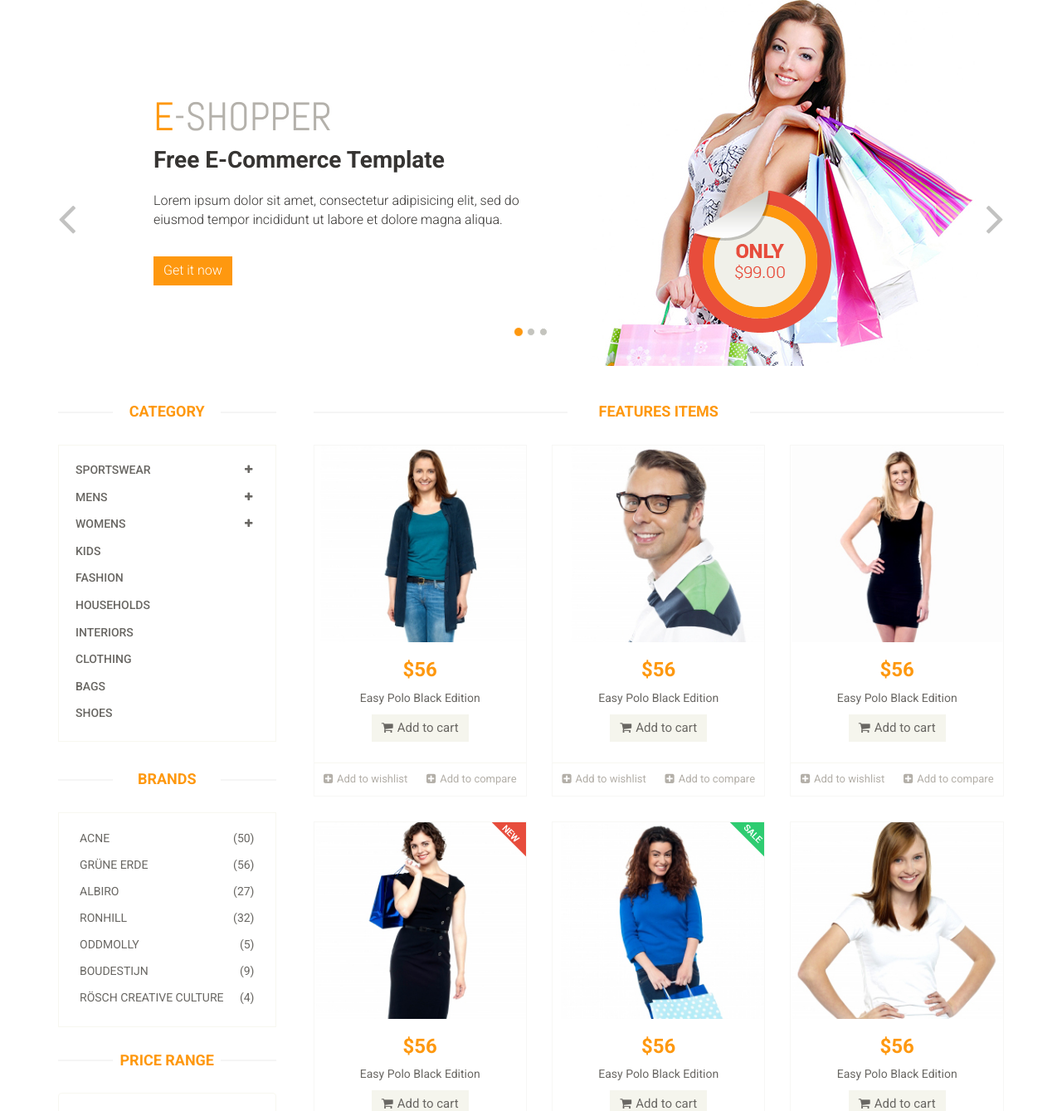
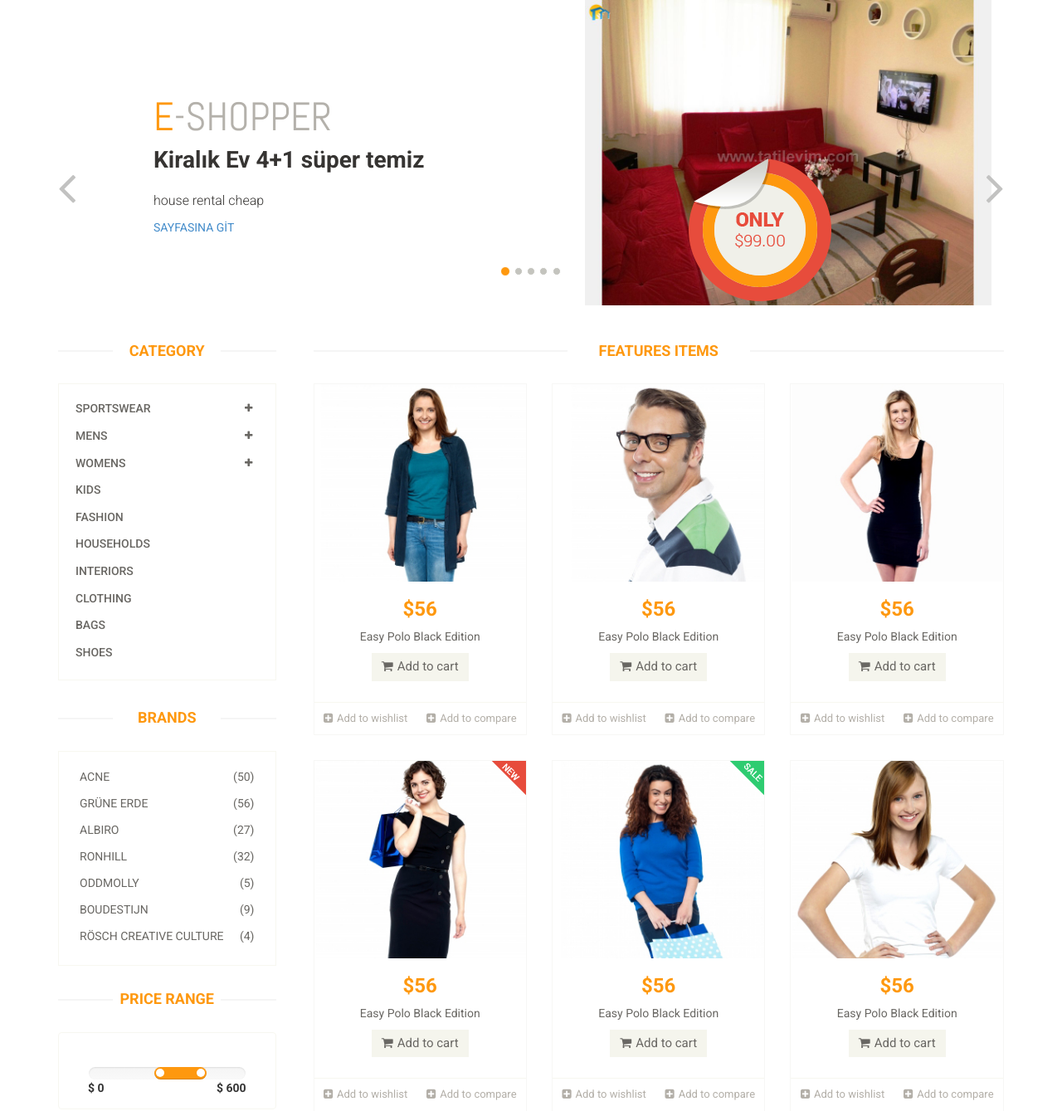
Before and after one commit to test43054/Ozel-2, a Django app: page / in a window 1280 px wide. Shown: the part 212-1551 px from the top of the page at 83% size. Run offline with Django 3.2, Linux system fonts and the light colour scheme; data comes from the database, SQL or seed files in the repository; some libraries are stand-ins or nearby versions.

Commit message:
Video 14 Slider dinamikleştirme yapıldı
Video 14 Slider dinamikleştirme yapıldı

```diff
--- a/home/templates/slider.html
+++ b/home/templates/slider.html
@@ -5,49 +5,51 @@
 				<div class="col-sm-12">
 					<div id="slider-carousel" class="carousel slide" data-ride="carousel">
 						<ol class="carousel-indicators">
+
 							<li data-target="#slider-carousel" data-slide-to="0" class="active"></li>
 							<li data-target="#slider-carousel" data-slide-to="1"></li>
 							<li data-target="#slider-carousel" data-slide-to="2"></li>
+							<li data-target="#slider-carousel" data-slide-to="3"></li>
+							<li data-target="#slider-carousel" data-slide-to="4"></li>
+
 						</ol>
 
 						<div class="carousel-inner">
+							<!--banner	-->
+
+
+							{% for rs in sliderdata %}
+							{% if rs.id == sliderone %}
 							<div class="item active">
 								<div class="col-sm-6">
 									<h1><span>E</span>-SHOPPER</h1>
-									<h2>Free E-Commerce Template</h2>
-									<p>Lorem ipsum dolor sit amet, consectetur adipisicing elit, sed do eiusmod tempor incididunt ut labore et dolore magna aliqua. </p>
-									<button type="button" class="btn btn-default get">Get it now</button>
+									<h2>{{ rs.title }}</h2>
+									<p> {{rs.description}} </p>
+
+									<a href="/product/{{rs.id}}/{{rs.slug}}">SAYFASINA GİT</a>
 								</div>
 								<div class="col-sm-6">
-									<img src="{% static 'images/home/girl1.jpg'%}" class="girl img-responsive" alt="" />
-									<img src="{% static 'images/home/pricing.png'%}"  class="pricing" alt="" />
-								</div>
-							</div>
-							<div class="item">
-								<div class="col-sm-6">
-									<h1><span>E</span>-SHOPPER</h1>
-									<h2>100% Responsive Design</h2>
-									<p>Lorem ipsum dolor sit amet, consectetur adipisicing elit, sed do eiusmod tempor incididunt ut labore et dolore magna aliqua. </p>
-									<button type="button" class="btn btn-default get">Get it now</button>
-								</div>
-								<div class="col-sm-6">
-									<img src="{% static 'images/home/girl2.jpg'%}" class="girl img-responsive" alt="" />
+									<img src="{{ rs.image.url }}" class="girl img-responsive" alt="" />
 									<img src="{% static 'images/home/pricing.png'%}"  class="pricing" alt="" />
 								</div>
 							</div>
 
-							<div class="item">
+							{%else%}
+                           <div class="item">
 								<div class="col-sm-6">
 									<h1><span>E</span>-SHOPPER</h1>
-									<h2>Free Ecommerce Template</h2>
-									<p>Lorem ipsum dolor sit amet, consectetur adipisicing elit, sed do eiusmod tempor incididunt ut labore et dolore magna aliqua. </p>
-									<button type="button" class="btn btn-default get">Get it now</button>
+									<h2>{{rs.title}}</h2>
+									<p> {{rs.description}}</p>
+									<a href="/product/{{rs.id}}/{{rs.slug}}">SAYFASINA GİT</a>
+								<!--	<button type="button" class="btn btn-default get">Get it now</button>	-->
 								</div>
 								<div class="col-sm-6">
-									<img src="{% static 'images/home/girl3.jpg'%}" class="girl img-responsive" alt="" />
-									<img src="{% static 'images/home/pricing.png'%}" class="pricing" alt="" />
+									<img src="{{rs.image.url}}" class="girl img-responsive " alt="" />
+									<img src="images/home/pricing.png" class="pricing" alt="" />
 								</div>
 							</div>
+							{%endif%}
+						{% endfor %}
 
 						</div>
 
--- a/home/views.py
+++ b/home/views.py
@@ -4,11 +4,17 @@
 
 # Create your views here.
 from home.models import Setting, ContactFormu, ContactFormMessage
+from product.models import Product
 
 
 def index(request):
     setting = Setting.objects.get(pk=1)
-    context = {'setting': setting, 'page': 'home'}
+    sliderdata = Product.objects.all()[:10]
+
+
+
+    context = {'setting': setting, 'page': 'home', 'sliderdata':sliderdata,'sliderone':sliderdata[1].id
+               }
     return render(request, 'index.html', context)
 
 
--- a/product/models.py
+++ b/product/models.py
@@ -37,8 +37,9 @@
     description = models.CharField(max_length=255)
     image = models.ImageField(blank=True, upload_to='images/')
     price = models.FloatField()
-    amount = models.IntegerField()
+    #amount = models.IntegerField()
     detail = RichTextUploadingField()
+    slug = models.SlugField(blank=True,max_length=150)
     status = models.CharField(max_length=10, choices=STATUS)
     create_at = models.DateTimeField(auto_now_add=True)
     update_at = models.DateTimeField(auto_now=True)
```
Also changed, not shown: db.sqlite3, product/migrations/0008_product_slug.py (added), product/migrations/0009_remove_product_amount.py (added), uploads/images/35492-prefabrik-ev-konut-villa-dubleks-ev-149-m2.jpg (added), uploads/images/eveveve.jpg (added), uploads/images/köy_evi.jpg (added), uploads/images/köy_evi_r2QB5sg.jpg (added), uploads/images/mustakil-ev-min-728x410.jpg (added).
